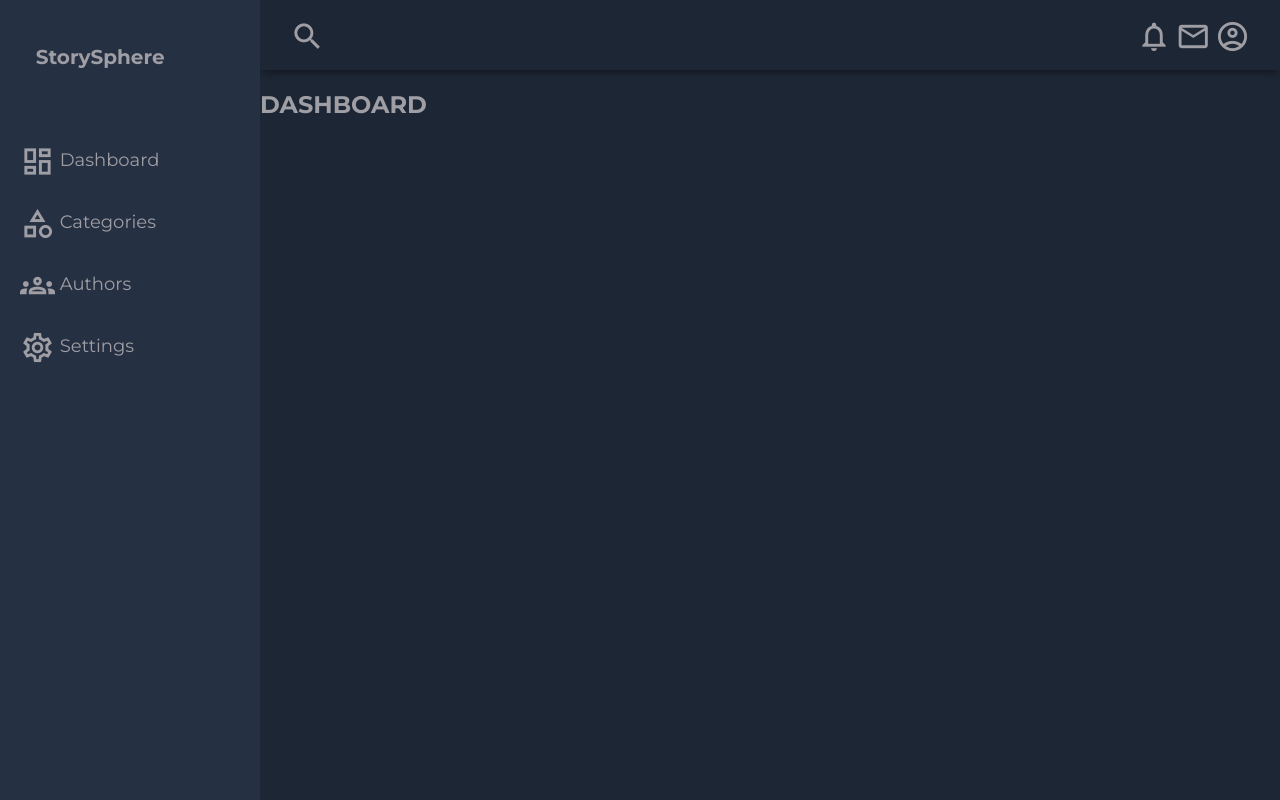
After one commit to R-I-T-U/story-reading-writing-platform, a PHP site: page /adm.php in a window 1280 px wide. The commit adds this page. Run offline with PHP 8.4, Linux system fonts and the light colour scheme; data that the repository does not hold is empty.

Commit message:
almost over

```diff
--- /dev/null
+++ b/ad.css
@@ -0,0 +1,162 @@
+body {
+    margin: 0;
+    padding: 0;
+    background-color: #1d2634;
+    color: #9e9ea4;
+    font-family: 'Montserrat', sans-serif;
+  }
+
+  .material-icons-outlined {
+    vertical-align: middle;
+    line-height: 1px;
+    font-size: 35px;
+  }
+
+  .grid-container {
+    display: grid;
+    grid-template-columns: 260px 1fr 1fr 1fr;
+    grid-template-rows: 0.2fr 3fr;
+    grid-template-areas:
+      'sidebar header header header'
+      'sidebar main main main';
+    height: 100vh;
+  }
+
+  /* ---------- HEADER ---------- */
+  .header {
+    grid-area: header;
+    height: 70px;
+    display: flex;
+    align-items: center;
+    justify-content: space-between;
+    padding: 0 30px 0 30px;
+    box-shadow: 0 6px 7px -3px rgba(0, 0, 0, 0.35);
+  }
+
+  .menu-icon {
+    display: none;
+  }
+
+  /* ---------- SIDEBAR ---------- */
+
+  #sidebar {
+    grid-area: sidebar;
+    height: 100%;
+    background-color: #263043;
+    overflow-y: auto;
+    transition: all 0.5s;
+    -webkit-transition: all 0.5s;
+  }
+
+  .sidebar-title {
+    display: flex;
+    justify-content: space-between;
+    align-items: center;
+    padding: 30px 30px 30px 30px;
+    margin-bottom: 30px;
+  }
+
+  .sidebar-title > span {
+    display: none;
+  }
+
+  .sidebar-brand {
+    margin-top: 15px;
+    font-size: 20px;
+    font-weight: 700;
+  }
+
+  .sidebar-list {
+    padding: 0;
+    margin-top: 15px;
+    list-style-type: none;
+  }
+
+  .sidebar-list-item {
+    padding: 20px 20px 20px 20px;
+    font-size: 18px;
+  }
+
+  .sidebar-list-item:hover {
+    background-color: rgba(255, 255, 255, 0.2);
+    cursor: pointer;
+  }
+
+  .sidebar-list-item > a {
+    text-decoration: none;
+    color: #9e9ea4;
+  }
+
+  .sidebar-responsive {
+    display: inline !important;
+    position: absolute;
+    /*
+      the z-index of the ApexCharts is 11
+      we want the z-index of the sidebar higher so that
+      the charts are not showing over the sidebar
+      on small screens
+    */
+    z-index: 12 !important;
+  }
+
+  .admin-panel {
+    display: flex;
+    flex-direction: column;
+    width: 100%;
+    max-width: 800px;
+    margin: 0 auto;
+  }
+
+  .comment-container {
+    display: flex;
+    flex-direction: column;
+    gap: 10px;
+  }
+
+  .comment {
+    display: flex;
+    align-items: center;
+    gap: 10px;
+    background-color: #f2f2f2;
+    padding: 10px;
+    border-radius: 5px;
+  }
+
+  .comment-text {
+    flex: 1;
+  }
+
+  .delete-btn,
+  .ignore-btn {
+    background-color: #ff5757;
+    color: #fff;
+    border: none;
+    padding: 5px 10px;
+    border-radius: 5px;
+    cursor: pointer;
+  }
+
+  .delete-btn:hover,
+  .ignore-btn:hover {
+    background-color: #e04444;
+  }
+
+  @media (max-width: 600px) {
+    .comment-container {
+      gap: 5px;
+    }
+
+    .comment {
+      padding: 5px;
+    }
+
+    .comment-text {
+      font-size: 0.9rem;
+    }
+
+    .delete-btn,
+    .ignore-btn {
+      padding: 3px 7px;
+      font-size: 0.8rem;
+    }
+  }
--- /dev/null
+++ b/adm.php
@@ -0,0 +1,106 @@
+<?php
+$con = mysqli_connect("localhost", "root", "", "users");
+if (!$con) {
+    die("Connection failed: " . mysqli_connect_error());
+}
+$query = "SELECT * FROM noti";
+$result = mysqli_query($con, $query);
+?>
+
+<!DOCTYPE html>
+<html lang="en">
+  <head>
+  <meta charset="utf-8">
+    <meta name="viewport" content="width=device-width,initial-scale=1.0">
+    <title>Admin Dashboard</title>
+
+    <!-- Montserrat Font -->
+    <link href="https://fonts.googleapis.com/css2?family=Montserrat:wght@100;200;300;400;500;600;700;800;900&display=swap" rel="stylesheet">
+
+    <!-- Material Icons -->
+    <link href="https://fonts.googleapis.com/icon?family=Material+Icons+Outlined" rel="stylesheet">
+
+    <!-- Custom CSS -->
+    <link rel="stylesheet" href="ad.css">
+  </head>
+  <body>
+  <div class="grid-container">
+
+<!-- Header -->
+<header class="header">
+  <div class="menu-icon" onclick="openSidebar()">
+    <span class="material-icons-outlined">menu</span>
+  </div>
+  <div class="header-left">
+    <span class="material-icons-outlined">search</span>
+  </div>
+  <div class="header-right">
+    <span class="material-icons-outlined">notifications</span>
+    <span class="material-icons-outlined">email</span>
+    <span class="material-icons-outlined">account_circle</span>
+  </div>
+</header>
+<!-- End Header -->
+
+<!-- Sidebar -->
+<aside id="sidebar">
+  <div class="sidebar-title">
+    <div class="sidebar-brand">
+      <span class="material-icons-outlined"></span> StorySphere
+    </div>
+    <span class="material-icons-outlined" onclick="closeSidebar()">close</span>
+  </div>
+
+  <ul class="sidebar-list">
+    <li class="sidebar-list-item">
+      <a href="#" target="_blank">
+        <span class="material-icons-outlined">dashboard</span> Dashboard
+      </a>
+    </li>
+    <li class="sidebar-list-item">
+      <a href="#" target="_blank">
+        <span class="material-icons-outlined">category</span> Categories
+      </a>
+    </li>
+    <li class="sidebar-list-item">
+      <a href="#" target="_blank">
+        <span class="material-icons-outlined">groups</span> Authors
+      </a>
+    </li>
+    <li class="sidebar-list-item">
+      <a href="#" target="_blank">
+        <span class="material-icons-outlined">settings</span> Settings
+      </a>
+    </li>
+  </ul>
+</aside>
+    <main class="main-container">
+      <div class="main-title">
+        <h2>DASHBOARD</h2>
+      </div>
+      <div class="admin-panel">
+        <?php
+        while($row = mysqli_fetch_assoc($result)) {
+          $cmtId = $row['cmt_id'];
+          $cmt = $row['cmt'];
+          $postId= $row['postId'];
+          $user = $row['userId'];
+          ?>
+          <form action="decide.php" method="POST">
+          <div class="comment-container">
+            <div class="comment">
+              <p class="comment-text">
+                <input type="text" value="<?php echo $cmtId ?>" name="cid" hidden>
+                <?php echo "user ".$user." reported a comment ' <span style='color: red;'>".$cmt."</span> ' on post id ".$postId." whose comment id is ".$cmtId."."; ?>
+              </p>
+              <button class="delete-btn" type='submit' name ="delete">Delete</button>
+              <button class="ignore-btn" type='submit' name ="ignore">Ignore</button>
+            </div><br>
+          </div>
+          </form>
+        <?php } ?>
+      </div>
+    </main>
+    <script src="as.js"></script>
+  </body>
+</html>
--- /dev/null
+++ b/as.js
@@ -0,0 +1,40 @@
+// SIDEBAR TOGGLE
+
+let sidebarOpen = false;
+const sidebar = document.getElementById('sidebar');
+
+function openSidebar() {
+  if (!sidebarOpen) {
+    sidebar.classList.add('sidebar-responsive');
+    sidebarOpen = true;
+  }
+}
+
+function closeSidebar() {
+  if (sidebarOpen) {
+    sidebar.classList.remove('sidebar-responsive');
+    sidebarOpen = false;
+  }
+}
+
+// Get all delete and ignore buttons
+const deleteBtns = document.querySelectorAll('.delete-btn');
+const ignoreBtns = document.querySelectorAll('.ignore-btn');
+
+// Add click event listeners to delete buttons
+deleteBtns.forEach((btn, index) => {
+  btn.addEventListener('click', () => {
+    // Delete the corresponding comment
+    const commentContainer = btn.closest('.comment-container');
+    commentContainer.remove();
+  });
+});
+
+// Add click event listeners to ignore buttons
+ignoreBtns.forEach((btn, index) => {
+  btn.addEventListener('click', () => {
+    // Ignore the corresponding comment
+    const commentContainer = btn.closest('.comment-container');
+    commentContainer.style.display = 'none';
+  });
+});
--- a/login.php
+++ b/login.php
@@ -95,6 +95,10 @@ if(isset($_POST['submit'])){
         $hashedPassword = $row['password'];
 
         if(password_verify($password, $hashedPassword)){
+          if($email == 'ritukhwalapala@gmail.com' || $email == 'rajanbhandari@gmail.com'){
+            header('Location: adm.php');
+            exit();
+        }
             $_SESSION['user_id'] = $row['id'];
             if(isset($_POST['remember_me']) && $_POST['remember_me'] == 'on'){
                 setcookie('user_id', $_SESSION['user_id'], time() + (7 * 24 * 60 * 60), '/');
@@ -104,6 +108,8 @@ if(isset($_POST['submit'])){
         } else {
             echo "<p style='color: red'>Invalid email or Incorrect password!!!</p>";
         }
+
+
     } else {
 
         echo "Error: " . mysqli_error($con);
--- a/read.php
+++ b/read.php
@@ -85,6 +85,7 @@
             $created= $row['created_at'];
             $updated= $row['updated_at'];
             $cvrImgPath = "img/ . {$row['cover_image']}";
+            $id = $row['id'];
 
         echo "
         <div class='stories'>
@@ -95,9 +96,10 @@
                 </div>
                 <div class='cgenre'>Genre: ".$genre."</div>
                 <div class='cformat'>Format: ".$format."</div>
-
+                <div class='cformat'>Created at: ".$created."</div>
+                    <div class='cformat'>Edited at: ".$updated."</div>
                 <br><br>
-                <a href='viewChap.php'>
+                <a href='viewChap.php?id=$id'>
                    <div><button>View Chapters</button>
                    </div>
                </a>
--- a/sign.css
+++ b/sign.css
@@ -49,6 +49,9 @@ text-align: center;
 #password{
   width: 74%;
 }
+#name{
+  width: 73%;
+}
 .create a{
   text-decoration: none;
   color: white;
```
Also changed, not shown: comment.php (added, +24 -0 lines), connection.php (added, +14 -0 lines), decide.php (added, +33 -0 lines), insertCmt.php (added, +22 -0 lines), next.php (+9 -2 lines), profile.php (+4 -13 lines), reportCmt.php (added, +31 -0 lines), viewChap.php (+187 -0 lines), img/ . 1.jpg (added), img/ . IMG-4773c38170623766f2ad357ab6831c25-V.jpg (deleted), img/ . aa.jpg (deleted), img/ . b.jpg (deleted), img/ . jinx.jpg (added), read.css (line endings or trailing spaces).
